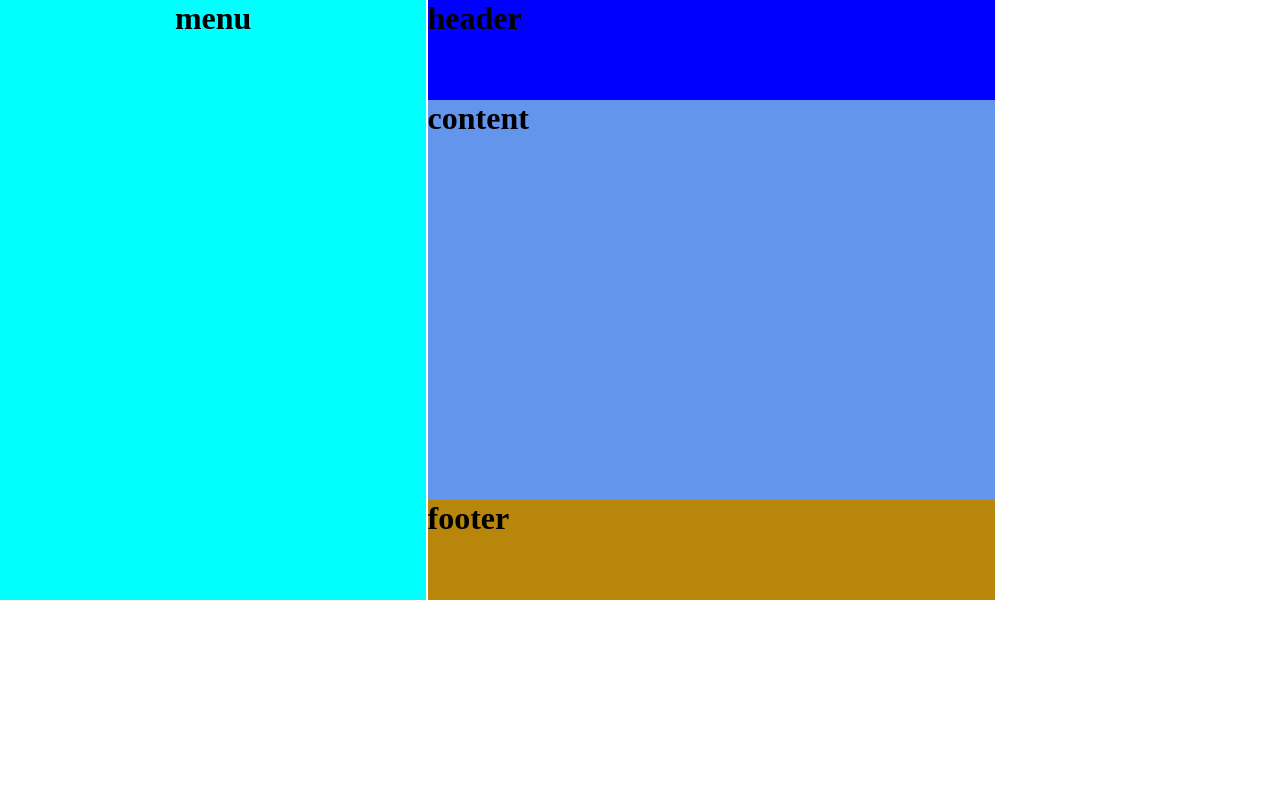
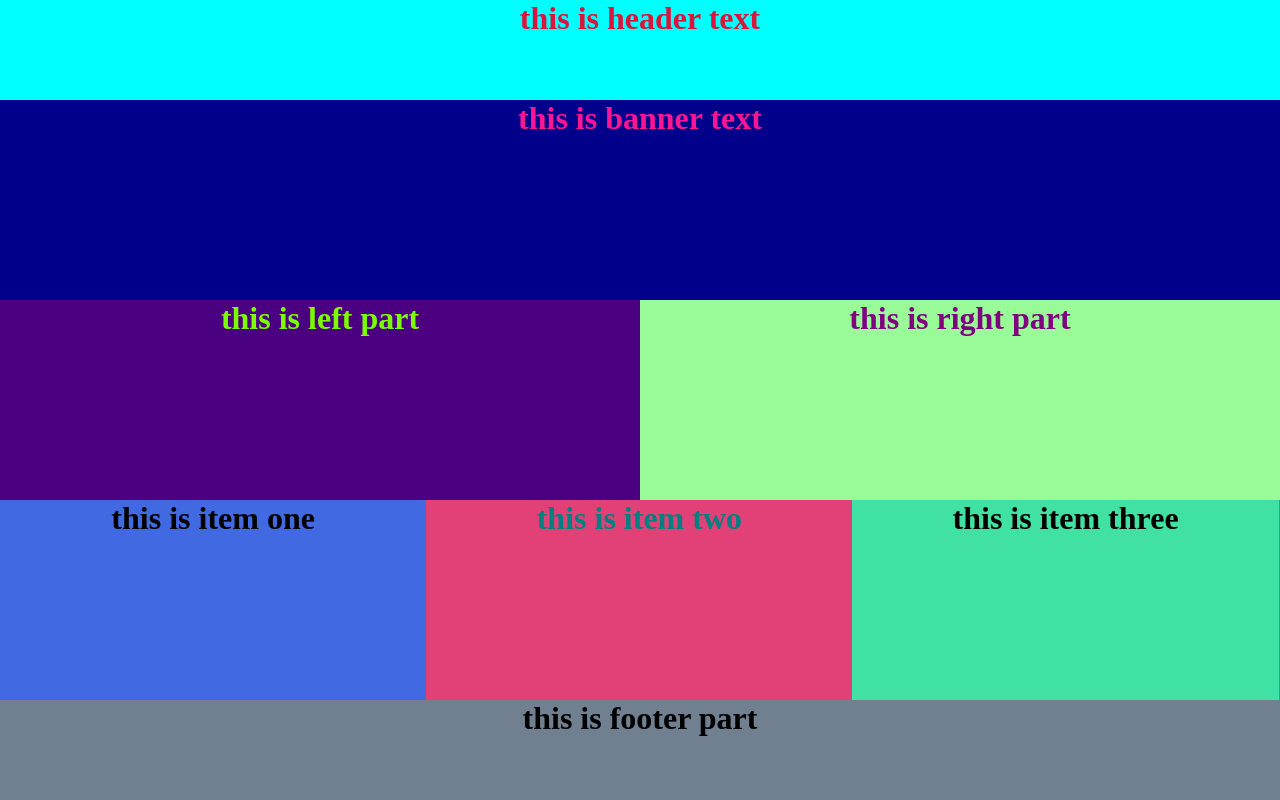
Before and after one commit to Tanjila-Chowdhury1/layout-01, a plain HTML site: page index.html in a window 1280 px wide. Drawn offline with Linux system fonts and the light colour scheme.

Commit message:
Add files via upload

```diff
--- a/css/style.css
+++ b/css/style.css
@@ -1,32 +1,69 @@
 *{
+    margin: 0;
+}
+.header{
+    background-color: aqua;
+    width: 100%; height: 100px;
+    text-align: center;
+}
+.header h1{
 
-    margin: 0%;
+    color: crimson;
 }
-.menu{
-    width: 33.3%;
-    height: 600px;
-    background-color: aqua;
+.banner{
+    background-color: darkblue;
+    width: 100%; height: 200px;
+    text-align: center;
+}
+.banner h1{
+    color: deeppink;
+}
+.left-content{
+
+    background-color: indigo;
+    width: 50%; height: 200px;
     text-align: center;
     float: left;
 }
-.page{
+.left-content h1{
+    color: lawngreen;
+}
+.right-content{
+    background-color: palegreen;
+    width: 50%; height: 200px;
+    text-align: center;
+    float: right;
+}
+.right-content h1{
+    color: purple;
+}
+.content{
     overflow: hidden;
-    width: 66.6%;
-    float: right;
-
 }
-.header{
-    width: 66.6%;
-    height: 100px;
-    background-color: blue;
-
-}.content{
-    width: 66.6%;
-    height: 400px;
-    background-color: cornflowerblue;
+.item-one{
+    background-color: royalblue;
+    width: 33.3%; height: 200px;
+    text-align: center;
+    float: left;
+}
+.item-two{
+    background-color: rgb(225, 65, 118);
+    width: 33.3%; height: 200px;
+    text-align: center;
+    float: left;
+    color: teal;
+}
+.item-three{
+    background-color: rgb(65, 225, 164);
+    width: 33.3%; height: 200px;
+    text-align: center;
+    float: left;
+}
+.item{
+    overflow: hidden;
 }
 .footer{
-    width: 66.6%;
-    height: 100px;
-    background-color: darkgoldenrod;
+    background-color: slategray;
+    width: 100%; height: 300px;
+    text-align: center;
 }
--- a/index.html
+++ b/index.html
@@ -8,19 +8,53 @@
     <link rel="stylesheet" href="css/style.css">
 </head>
 <body>
-    <div class="menu">
-        <h1> menu </h1>
+    <div class="header">
+        <h1>this is header text</h1>
+
+
     </div>
-    <div class="page">
-        <div class="header">
-            <h1> header </h1>
+    <div class="banner">
+        <h1>this is banner text</h1>
+    </div>
+        <div class="content">
+
+        <div class="left-content">
+            <h1>this is left part</h1>
+
+
         </div>
-        <div class=" content">
-            <h1> content </h1>
+
+    <div class="right-content">
+        <h1>this is right part</h1>
+
+    </div>
+</div>
+
+    </div class="item">
+    <div class="item-one">
+        <h1>this is item one</h1>
+    </div>
+        <div class="item-two">
+            <h1>this is item two</h1>
         </div>
-        <div class="footer">
-            <h1> footer </h1>
-        </div>
+            <div class="item-three">
+                <h1>this is item three</h1>
+
+
     </div>
+</div>
+<div class="footer">
+    <h1>this is footer part</h1>
+
+
+</div>
+
+
+
+
+
+
+
+
 </body>
 </html>
```
